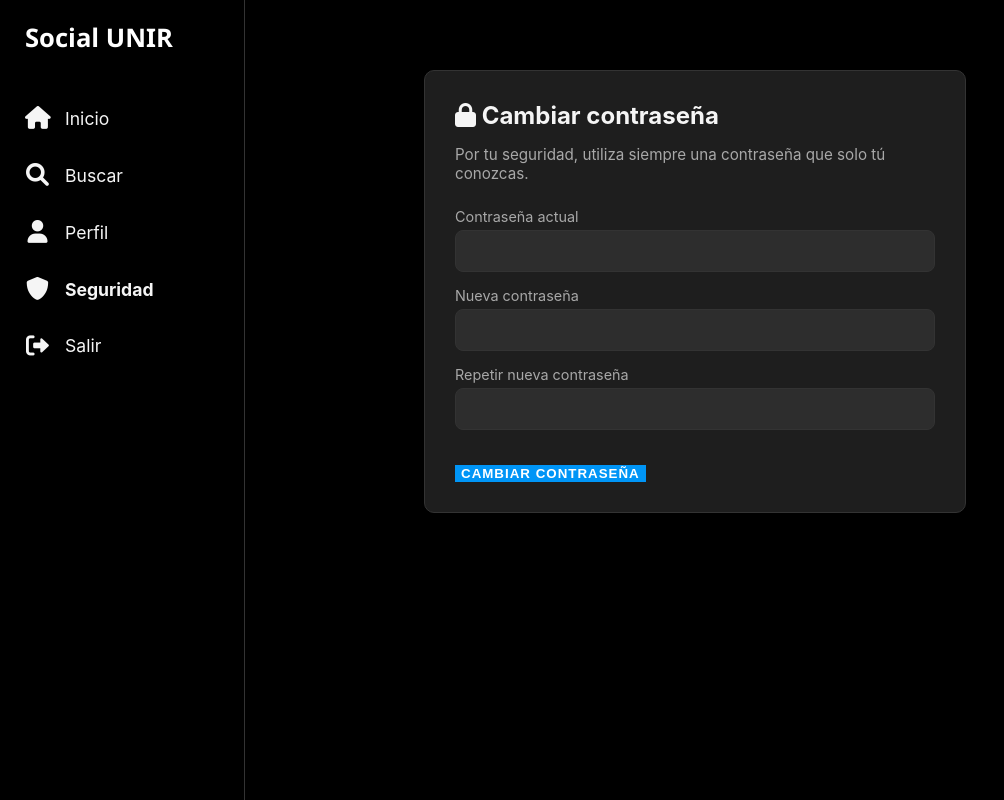
After one commit to AaronV211/unir_2025, a Flask app: template templates/seguridad.html in a window 1280 px wide. The commit adds this page. Shown: the whole page, without its empty margins (0-1004 px from the left). Run offline with Flask 3, Linux system fonts and the light colour scheme; the template is opened without the code that fills it, so the values that code supplies are empty; some libraries are stand-ins or nearby versions.

Commit message:
Actualizacion de archivos

```diff
--- a/app.py
+++ b/app.py
@@ -29,6 +29,23 @@ def allowed_file(filename):
 
 def get_db_cursor():
     return mysql.connection.cursor(MySQLdb.cursors.DictCursor)
+
+def ensure_follows_table(cursor):
+    """Crea la tabla de seguimientos si aún no existe."""
+    try:
+        cursor.execute("""
+            CREATE TABLE IF NOT EXISTS follows (
+                id INT AUTO_INCREMENT PRIMARY KEY,
+                follower_id INT NOT NULL,
+                followed_id INT NOT NULL,
+                created_at DATETIME DEFAULT CURRENT_TIMESTAMP,
+                UNIQUE KEY unique_follow (follower_id, followed_id)
+            ) ENGINE=InnoDB DEFAULT CHARSET=utf8mb4
+        """)
+        cursor.connection.commit()
+    except Exception as e:
+        # Si falla no detenemos la app, solo lo registramos en consola
+        print("No se pudo crear/verificar la tabla follows:", e)
 
 @app.route('/')
 def home():
@@ -154,13 +171,35 @@ def chat(receptor_id):
 
 @app.route('/perfil/<int:id>')
 def perfil(id):
-    if 'login' not in session: return redirect(url_for('login'))
+    if 'login' not in session:
+        return redirect(url_for('login'))
 
     try:
         cursor = get_db_cursor()
+        # Aseguramos que exista la tabla de seguimientos
+        ensure_follows_table(cursor)
+
+        # Datos del usuario del perfil
         cursor.execute('SELECT * FROM usuarios WHERE id = %s', (id,))
         user_data = cursor.fetchone()
 
+        # Contadores de seguidores y seguidos
+        cursor.execute('SELECT COUNT(*) AS total FROM follows WHERE followed_id = %s', (id,))
+        seguidores = cursor.fetchone()['total']
+
+        cursor.execute('SELECT COUNT(*) AS total FROM follows WHERE follower_id = %s', (id,))
+        seguidos = cursor.fetchone()['total']
+
+        # ¿El usuario actual ya sigue a este perfil?
+        is_following = False
+        if session['userid'] != id:
+            cursor.execute(
+                'SELECT 1 FROM follows WHERE follower_id = %s AND followed_id = %s',
+                (session['userid'], id)
+            )
+            is_following = cursor.fetchone() is not None
+
+        # Publicaciones del usuario
         cursor.execute('''
             SELECT posts.*, usuarios.nombre, usuarios.foto_perfil
             FROM posts
@@ -170,17 +209,26 @@ def perfil(id):
         ''', (id,))
         user_posts = cursor.fetchall()
 
+        # Datos del usuario autenticado (para la barra lateral)
         cursor.execute('SELECT * FROM usuarios WHERE id = %s', (session['userid'],))
         current_user_data = cursor.fetchone()
         cursor.close()
 
         if user_data:
-            return render_template('perfil.html', perfil_user=user_data, posts=user_posts, user=current_user_data)
-
-    except Exception:
-        pass
+            return render_template(
+                'perfil.html',
+                perfil_user=user_data,
+                posts=user_posts,
+                user=current_user_data,
+                seguidores=seguidores,
+                seguidos=seguidos,
+                is_following=is_following
+            )
+    except Exception as e:
+        print("Error en vista de perfil:", e)
 
     return redirect(url_for('home'))
+
 
 @app.route('/actualizar_foto', methods=['POST'])
 def actualizar_foto():
@@ -245,6 +293,94 @@ def borrar_post(id):
     except: pass
     return redirect(url_for('home'))
 
+
+
+@app.route('/seguir/<int:id>', methods=['POST'])
+def toggle_follow(id):
+    """Permite seguir o dejar de seguir a otro usuario."""
+    if 'login' not in session:
+        return redirect(url_for('login'))
+
+    follower_id = session['userid']
+
+    # Un usuario no puede seguirse a sí mismo
+    if follower_id == id:
+        flash('No puedes seguirte a ti mismo.', 'error')
+        return redirect(url_for('perfil', id=id))
+
+    try:
+        cursor = get_db_cursor()
+        ensure_follows_table(cursor)
+
+        # Verificamos si ya lo sigue
+        cursor.execute(
+            'SELECT 1 FROM follows WHERE follower_id = %s AND followed_id = %s',
+            (follower_id, id)
+        )
+        ya_sigue = cursor.fetchone() is not None
+
+        if ya_sigue:
+            cursor.execute(
+                'DELETE FROM follows WHERE follower_id = %s AND followed_id = %s',
+                (follower_id, id)
+            )
+            mensaje = 'Has dejado de seguir a este usuario.'
+        else:
+            cursor.execute(
+                'INSERT INTO follows (follower_id, followed_id) VALUES (%s, %s)',
+                (follower_id, id)
+            )
+            mensaje = 'Ahora sigues a este usuario.'
+
+        cursor.connection.commit()
+        cursor.close()
+        flash(mensaje, 'success')
+    except Exception as e:
+        print('Error al actualizar seguimiento:', e)
+        flash('No se ha podido actualizar el seguimiento.', 'error')
+
+    return redirect(url_for('perfil', id=id))
+
+
+@app.route('/seguridad', methods=['GET', 'POST'])
+def seguridad():
+    """Pantalla de cambio de contraseña del usuario."""
+    if 'login' not in session:
+        return redirect(url_for('login'))
+
+    current_user_data = None
+
+    try:
+        cursor = get_db_cursor()
+        cursor.execute('SELECT * FROM usuarios WHERE id = %s', (session['userid'],))
+        current_user_data = cursor.fetchone()
+
+        if request.method == 'POST':
+            actual = request.form.get('password_actual')
+            nueva = request.form.get('password_nueva')
+            confirmar = request.form.get('password_confirmar')
+
+            if not actual or not nueva or not confirmar:
+                flash('Todos los campos son obligatorios.', 'error')
+            elif nueva != confirmar:
+                flash('La nueva contraseña y su verificación no coinciden.', 'error')
+            elif current_user_data is None or current_user_data.get('password') != actual:
+                flash('La contraseña actual es incorrecta.', 'error')
+            else:
+                cursor.execute(
+                    'UPDATE usuarios SET password = %s WHERE id = %s',
+                    (nueva, session['userid'])
+                )
+                cursor.connection.commit()
+                flash('Contraseña actualizada correctamente.', 'success')
+
+        cursor.close()
+    except Exception as e:
+        print('Error en la vista de seguridad:', e)
+        flash('No se pudo actualizar la contraseña. Inténtalo más tarde.', 'error')
+
+    return render_template('seguridad.html', user=current_user_data)
+
 @app.route('/login', methods=['GET', 'POST'])
 def login():
     if request.method == 'POST':
--- a/static/style.css
+++ b/static/style.css
@@ -430,3 +489,29 @@ ul { list-style: none; padding: 0; }
     .main-content { margin-left: 0; width: 100%; padding: 15px; }
     .chat-wrapper { height: 75vh; }
 }
+
+
+/* Seguridad / cambio de contraseña */
+.security-card {
+    background-color: var(--card-bg);
+    border-radius: 10px;
+    padding: 30px;
+    max-width: 480px;
+    margin: 40px auto;
+    border: 1px solid var(--border);
+}
+
+.security-card h2 {
+    margin-top: 0;
+    margin-bottom: 10px;
+}
+
+.security-subtitle {
+    color: var(--text-secondary);
+    margin-bottom: 25px;
+    font-size: 0.95rem;
+}
+
+.security-form .input-group {
+    margin-bottom: 15px;
+}
--- a/templates/buscar.html
+++ b/templates/buscar.html
@@ -13,6 +13,7 @@
             <a href="{{ url_for('home') }}" class="nav-item"><i class="fas fa-home"></i> Inicio</a>
             <a href="{{ url_for('buscar') }}" class="nav-item active" style="font-weight: bold;"><i class="fas fa-search"></i> Buscar</a>
             <a href="{{ url_for('perfil', id=user.id) }}" class="nav-item"><i class="fas fa-user"></i> Perfil</a>
+            <a href="{{ url_for('seguridad') }}" class="nav-item"><i class="fas fa-shield-alt"></i> Seguridad</a>
         </div>
     </nav>
 
--- a/templates/chat.html
+++ b/templates/chat.html
@@ -23,6 +23,7 @@
                 </div>
                 Mi Perfil
             </a>
+            <a href="{{ url_for('seguridad') }}" class="nav-item"><i class="fas fa-shield-alt"></i> Seguridad</a>
         </div>
     </nav>
 
--- a/templates/index.html
+++ b/templates/index.html
@@ -29,6 +29,9 @@
                 {% endif %}
                 Perfil
             </a>
+            <a href="{{ url_for('seguridad') }}" class="nav-item">
+                <i class="fas fa-shield-alt"></i> Seguridad
+            </a>
             <a href="{{ url_for('logout') }}" class="nav-item" style="color: #e06c75;">
                 <i class="fas fa-sign-out-alt"></i> Salir
             </a>
@@ -38,7 +41,7 @@
     <!-- CONTENIDO PRINCIPAL -->
     <main class="main-content">
         <!-- Caja para crear Post -->
-        <div class="create-post-card">
+        <div class="create-post-card">ard">
             <form action="{{ url_for('publicar') }}" method="POST" enctype="multipart/form-data">
                 <div class="user-input-area" style="display: flex; gap: 15px; margin-bottom: 15px;">
                     <div class="avatar-circle">
--- /dev/null
+++ b/templates/seguridad.html
@@ -0,0 +1,70 @@
+<!DOCTYPE html>
+<html lang="es">
+<head>
+    <meta charset="UTF-8">
+    <meta name="viewport" content="width=device-width, initial-scale=1.0">
+    <title>Seguridad - Cambiar contraseña</title>
+    <link rel="stylesheet" href="{{ url_for('static', filename='style.css') }}">
+    <link rel="stylesheet" href="https://cdnjs.cloudflare.com/ajax/libs/font-awesome/6.0.0/css/all.min.css">
+</head>
+<body>
+    <!-- BARRA LATERAL -->
+    <nav class="sidebar">
+        <div class="logo">Social UNIR</div>
+        <div class="nav-links">
+            <a href="{{ url_for('home') }}" class="nav-item">
+                <i class="fas fa-home"></i> Inicio
+            </a>
+            <a href="{{ url_for('buscar') }}" class="nav-item">
+                <i class="fas fa-search"></i> Buscar
+            </a>
+            <a href="{{ url_for('perfil', id=user.id) }}" class="nav-item">
+                <i class="fas fa-user"></i> Perfil
+            </a>
+            <a href="{{ url_for('seguridad') }}" class="nav-item active" style="font-weight: bold;">
+                <i class="fas fa-shield-alt"></i> Seguridad
+            </a>
+            <a href="{{ url_for('logout') }}" class="nav-item danger">
+                <i class="fas fa-sign-out-alt"></i> Salir
+            </a>
+        </div>
+    </nav>
+
+    <!-- CONTENIDO PRINCIPAL -->
+    <main class="main-content">
+        <div class="security-card">
+            <h2><i class="fas fa-lock"></i> Cambiar contraseña</h2>
+            <p class="security-subtitle">Por tu seguridad, utiliza siempre una contraseña que solo tú conozcas.</p>
+
+            {% with messages = get_flashed_messages(with_categories=true) %}
+                {% if messages %}
+                    <div class="flashes">
+                        {% for category, message in messages %}
+                            <span class="{{ category }}">{{ message }}</span>
+                        {% endfor %}
+                    </div>
+                {% endif %}
+            {% endwith %}
+
+            <form method="POST" action="{{ url_for('seguridad') }}" class="security-form">
+                <div class="input-group">
+                    <label for="password_actual">Contraseña actual</label>
+                    <input class="formulario_input" type="password" id="password_actual" name="password_actual" required>
+                </div>
+
+                <div class="input-group">
+                    <label for="password_nueva">Nueva contraseña</label>
+                    <input class="formulario_input" type="password" id="password_nueva" name="password_nueva" required>
+                </div>
+
+                <div class="input-group">
+                    <label for="password_confirmar">Repetir nueva contraseña</label>
+                    <input class="formulario_input" type="password" id="password_confirmar" name="password_confirmar" required>
+                </div>
+
+                <button type="submit" class="btn-submit">Cambiar contraseña</button>
+            </form>
+        </div>
+    </main>
+</body>
+</html>
```
Also changed, not shown: other parts of static/style.css (+59 -0 lines), templates/perfil.html (+26 -1 lines).
